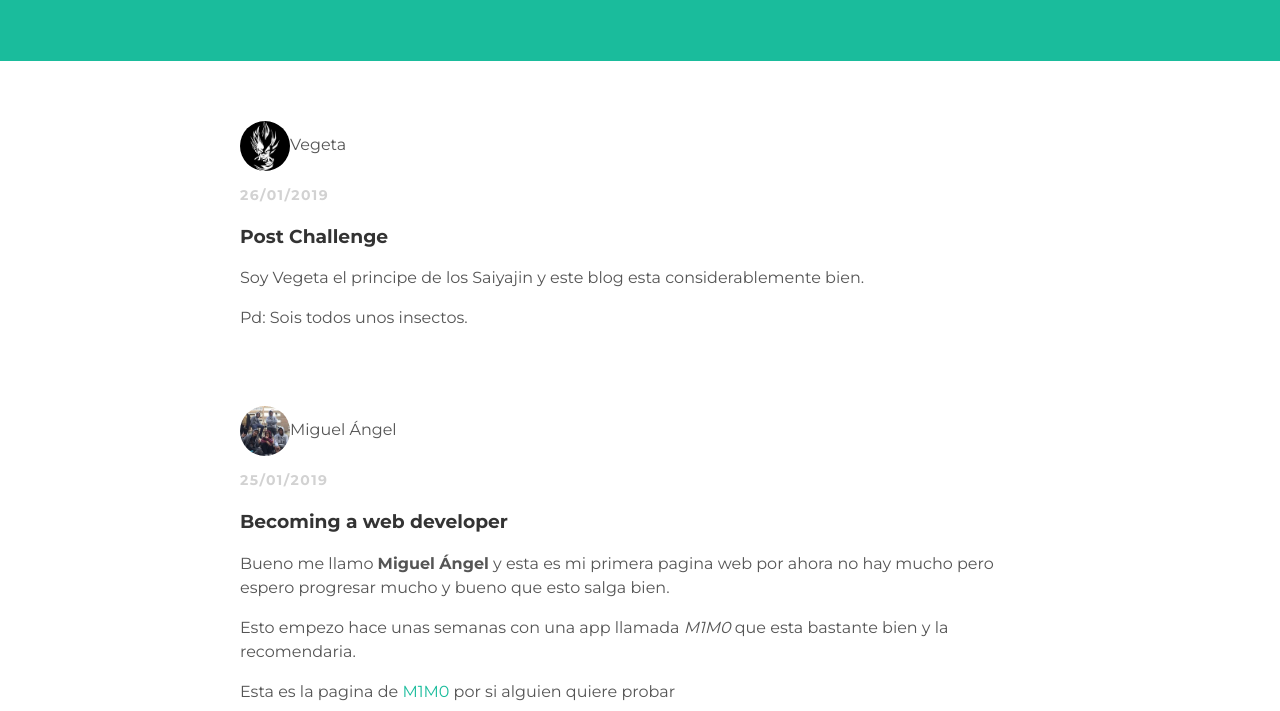
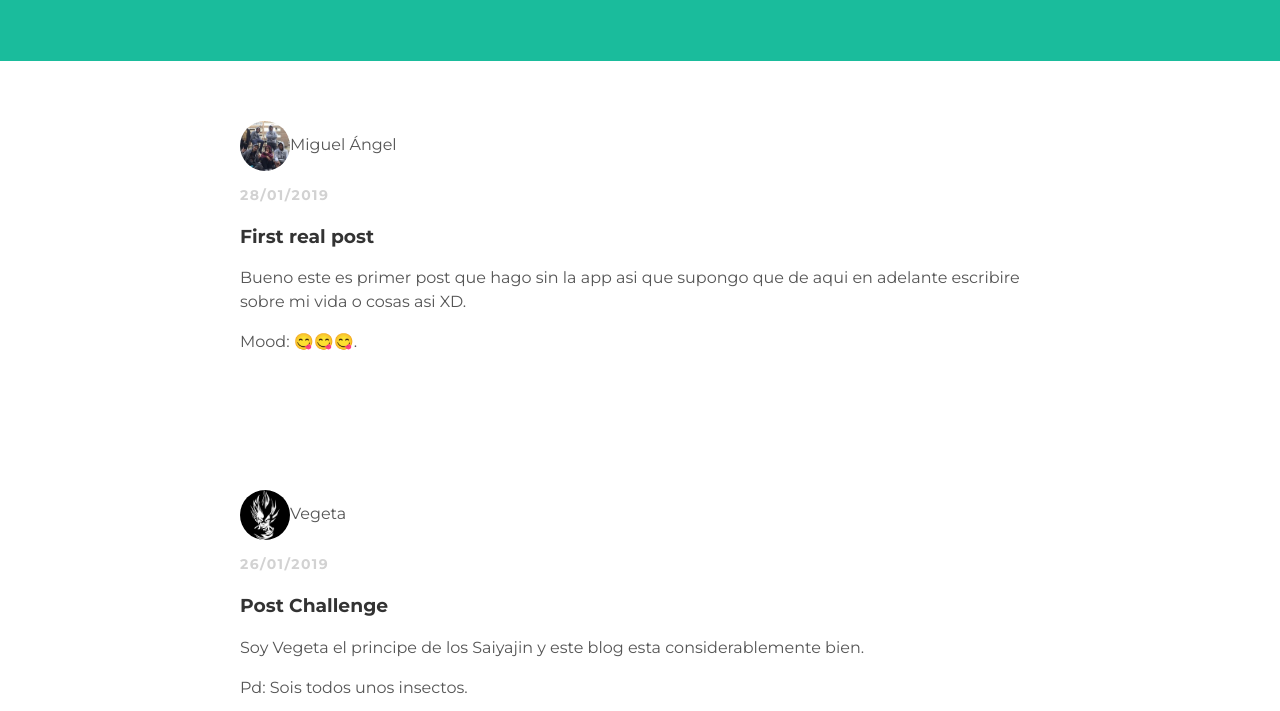
Before and after one commit to miguelangelxx/miguelangelxx.github.io, a plain HTML site: page index.html in a window 1280 px wide. Shown: the part 89-800 px from the top of the page. Drawn offline with Linux system fonts and the light colour scheme.

Commit message:
Update index.html

```diff
--- a/index.html
+++ b/index.html
@@ -19,6 +19,20 @@ href="styles.css">
 </div>
 
   <div id="content">
+    <div class="post-container">
+   <div class="post">
+     <div class="post-author">
+       <img src="Hoodie Squad.jpg"
+       <span>Miguel Ángel</span>
+     </div>
+     <p class="post-date">28/01/2019</p>
+     <h3 class="post-title">First real post</h3>
+     <div class="post-content">
+       <p>Bueno este es primer post que hago sin la app asi que supongo que de aqui en adelante escribire sobre mi vida o cosas asi XD.</p>
+       <p>Mood: 😋😋😋.</p>
+     </div>
+   </div>
+   </div>
    <div class="post-container">
      <div class="post">
        <div class="post-author">
```
